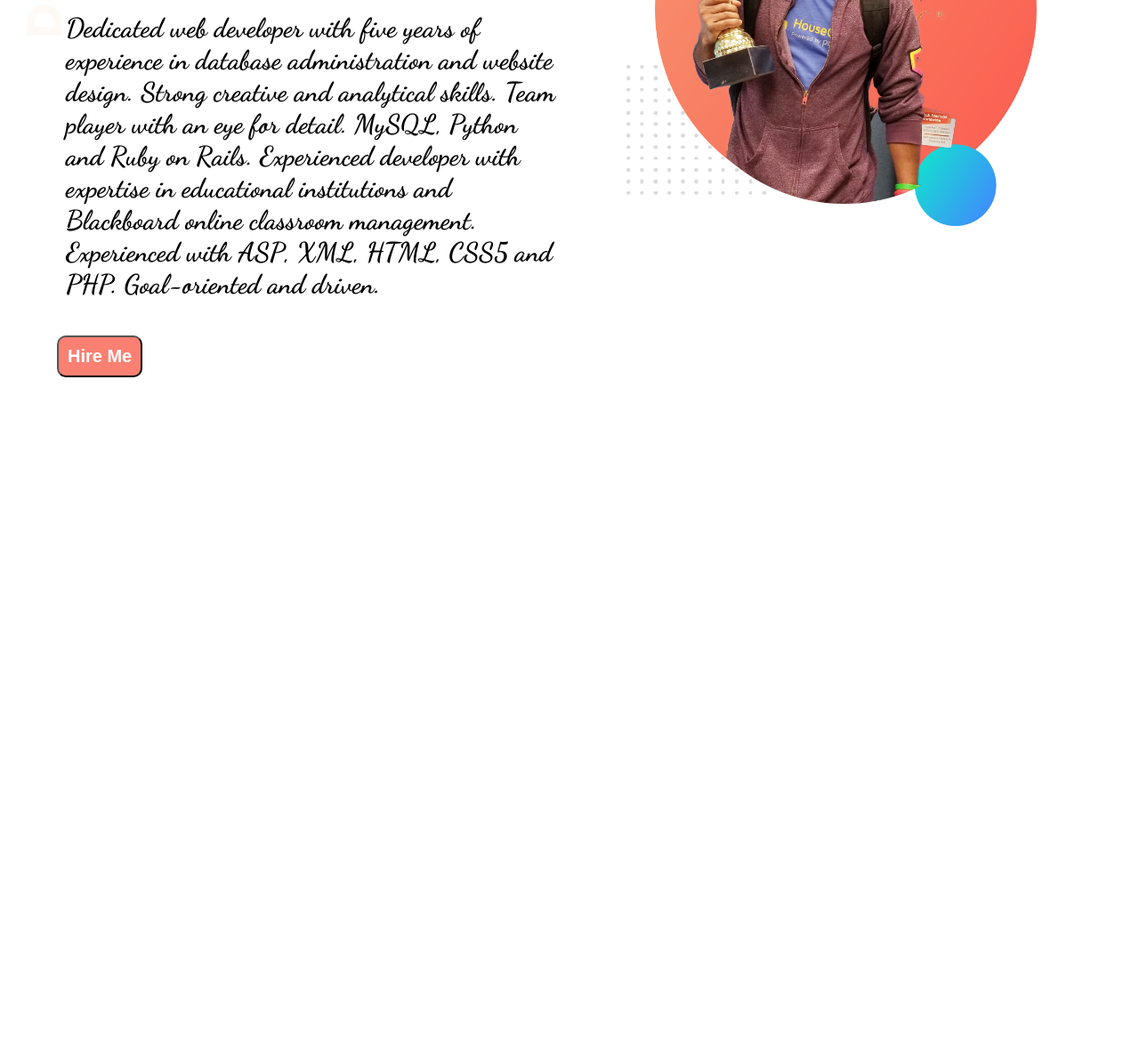
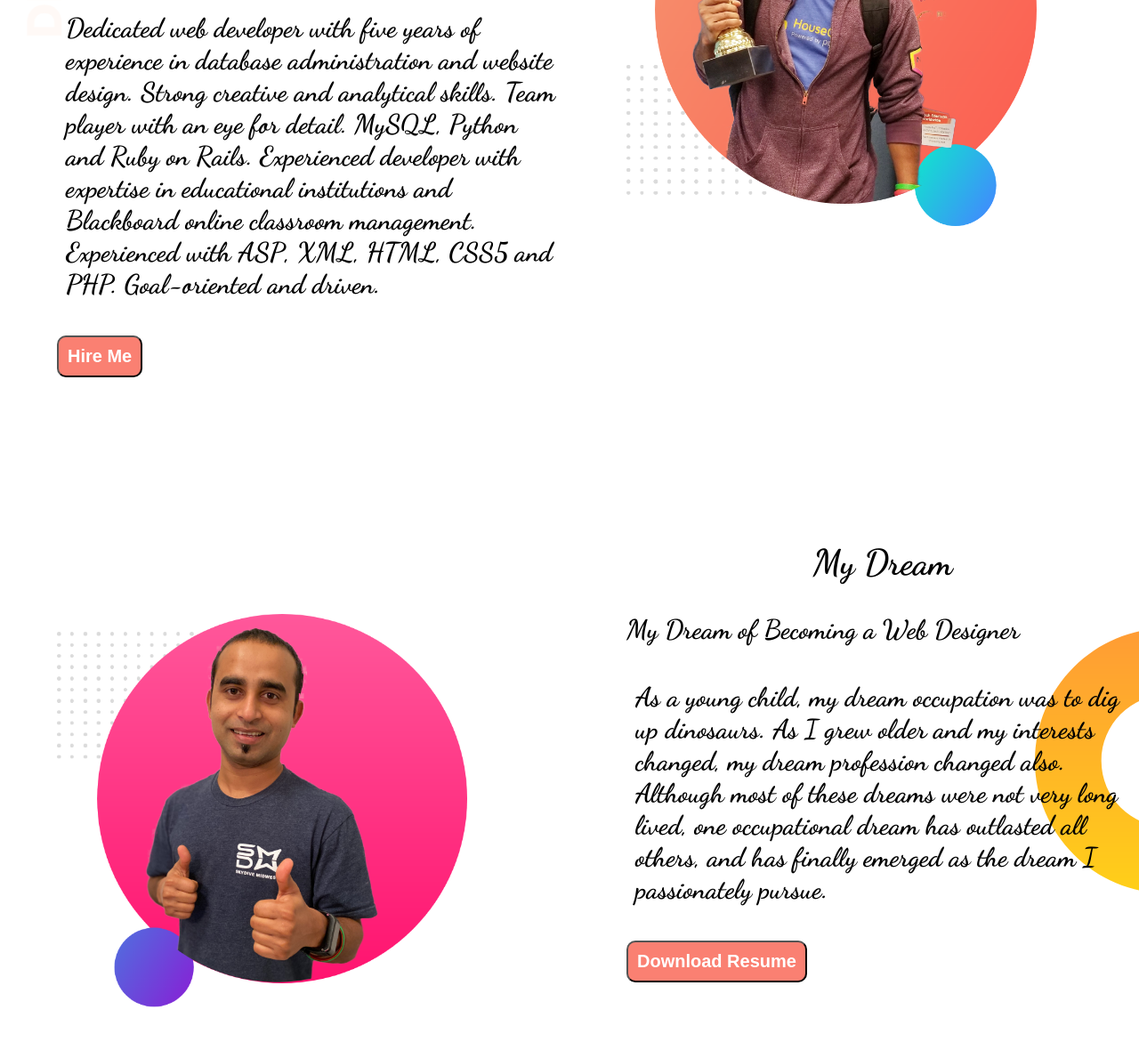
Before and after one commit to Forroukh/developer-portfolio, a plain HTML site: page index.html in a window 1280 px wide. Shown: the part 319-1490 px from the top of the page at 89% size. Before the commit the page ends 800 px from the top, so only its background shows below. Drawn offline with Linux system fonts and the light colour scheme.

Commit message:
2nd part done

```diff
--- a/index.html
+++ b/index.html
@@ -32,6 +32,21 @@
               <img src="images/jhankar.png" alt="">
           </div>
     </section>
+    <section class="dream-big">
+        <div class="half-width">
+            <img src="images/jhankar2.png" alt="">
+        </div>
+        <div class="half-width">
+            <h2 class="hey">My Dream</h2>
+            <h3 class="dream">My Dream of Becoming a Web Designer</h3>
+           <p class="summery">
+
+            As a young child, my dream occupation was to dig up dinosaurs. As I grew older and my interests changed, my dream profession changed also. Although most of these dreams were not very long lived, one occupational dream has outlasted all others, and has finally emerged as the dream I passionately pursue.
+           </p>
+           <a target="_blank" href="https://zety.com/resume-templates"><button class="btn">Download Resume</button> </a>
+        </div>
+
+    </section>
 
 
 </body>
--- a/style.css
+++ b/style.css
@@ -19,6 +19,11 @@ body{
 p{
     padding: 10px;
 }
+.dream{
+    font-size: 30px;
+    font-weight: 700;
+
+}
 .btn:hover {
     background-color: rgb(7, 7, 6);
   }
@@ -32,6 +37,7 @@ p{
 }
 section{
     display: flex;
+    margin-bottom: 150px;
 }
 .half-width{
     width: 50%;
@@ -47,3 +53,9 @@ section{
     background-repeat: no-repeat;
 
 }
+.dream-big{
+    background-image: url(images/dream-bg.png);
+    background-repeat: no-repeat;
+    background-position: right;
+
+}
```
